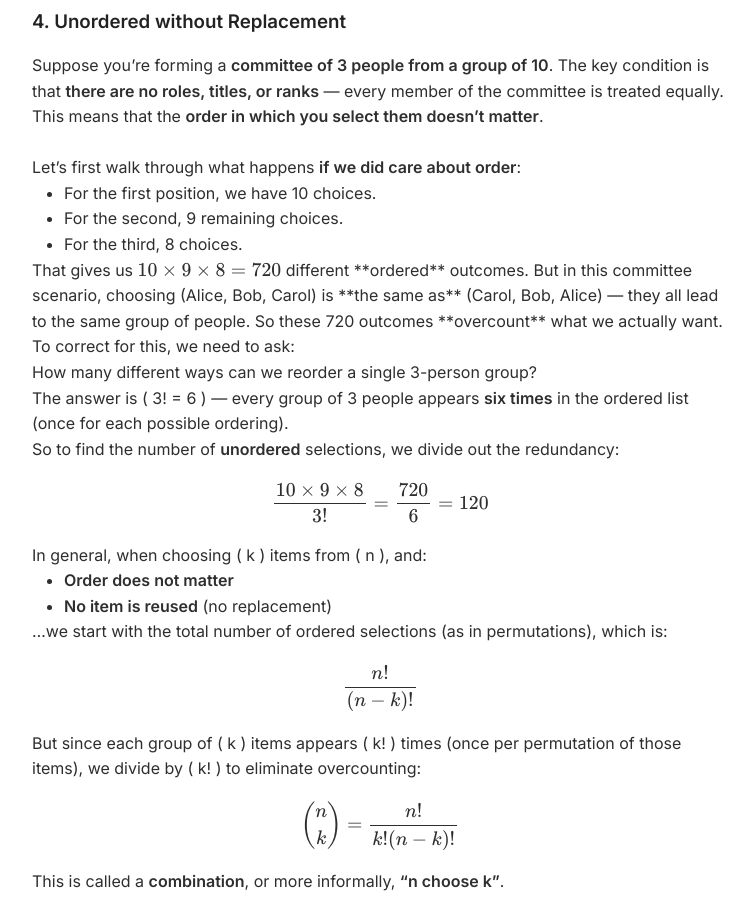
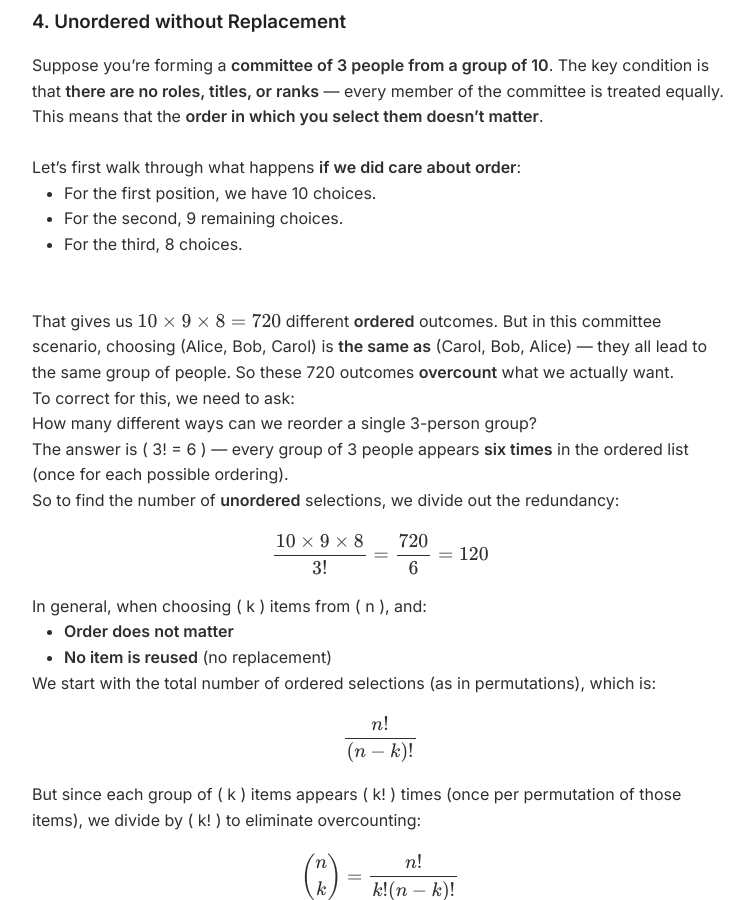
Before and after one commit to 21f3002975/21f3002975.github.io, a Jekyll site: the page built from index.md, in a window 1280 px wide and 900 px high, scrolled down 10668 px. Shown: the whole window, without its empty margins (324-1078 px from the left). Built offline with Jekyll 4.4.1, drawn with Linux system fonts in a browser that asks for light colours; nearby versions of some CDN libraries.

Commit message:
Format update

```diff
--- a/index.md
+++ b/index.md
@@ -336,8 +336,11 @@ Suppose you're forming a **committee of 3 people from a group of 10**. The key c
   <li>For the second, 9 remaining choices.</li>
   <li>For the third, 8 choices.</li>
 </ul>
+<br><br>
 
-<p>That gives us \( 10 \times 9 \times 8 = 720 \) different **ordered** outcomes. But in this committee scenario, choosing (Alice, Bob, Carol) is **the same as** (Carol, Bob, Alice) — they all lead to the same group of people. So these 720 outcomes **overcount** what we actually want. </p>
+<p>
+  That gives us \( 10 \times 9 \times 8 = 720 \) different <strong>ordered</strong> outcomes. But in this committee scenario, choosing (Alice, Bob, Carol) is <strong>the same as</strong> (Carol, Bob, Alice) — they all lead to the same group of people. So these 720 outcomes <strong>overcount</strong> what we actually want.
+</p>
 
 To correct for this, we need to ask:
 > How many different ways can we reorder a single 3-person group?
@@ -356,7 +359,7 @@ In general, when choosing \( k \) items from \( n \), and:
   <li><strong>No item is reused</strong> (no replacement)</li>
 </ul>
 
-…we start with the total number of ordered selections (as in permutations), which is:
+We start with the total number of ordered selections (as in permutations), which is:
 
 $$
 \frac{n!}{(n - k)!}
@@ -399,7 +402,6 @@ In short: **Before you can measure chance, you must know how to count.**
 
 ---
 
-<br><br>
 
 
 <span style="font-size: 0.9em; color: #555;">
```
